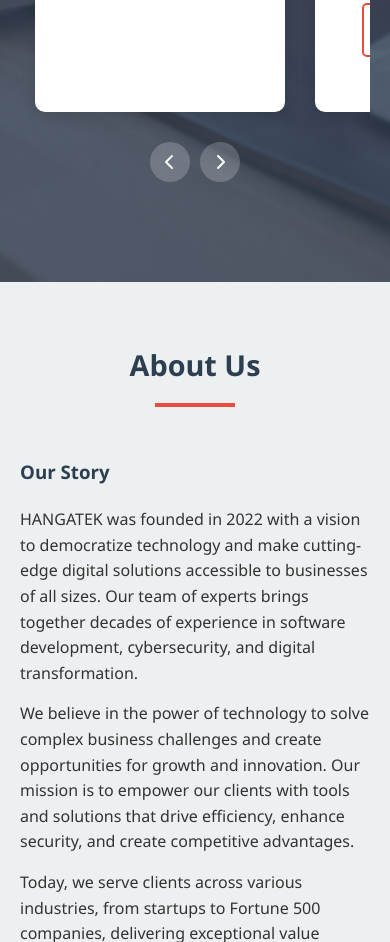
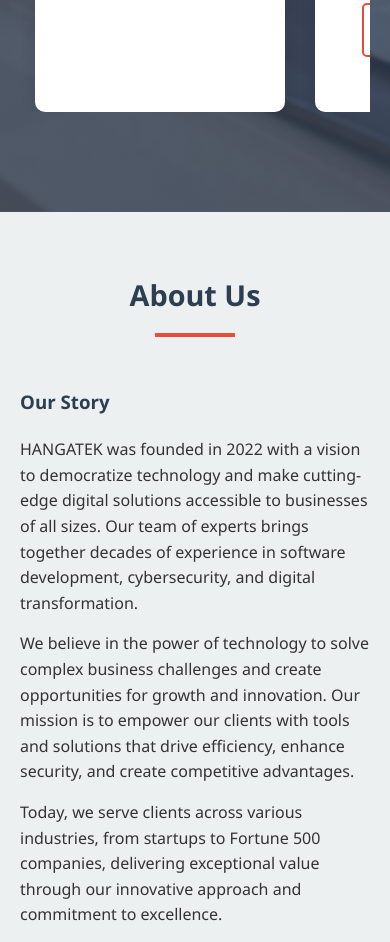
Before and after one commit to Pacifique16/Hangatek-ltd, a plain HTML site: page index.html in a window 390 px wide. Shown: the part 1183-2125 px from the top of the page. Drawn offline with Linux system fonts and the light colour scheme.

Commit message:
hidden arrows on mobile screens

```diff
--- a/global.css
+++ b/global.css
@@ -268,7 +268,9 @@
 
         /* hide arrow controls on small screens if you want only swipe */
         @media (max-width: 768px) {
-        .carousel-controls { display: none; }
+            .carousel-controls {
+                display: none !important;
+            }
         }
 
 
```
